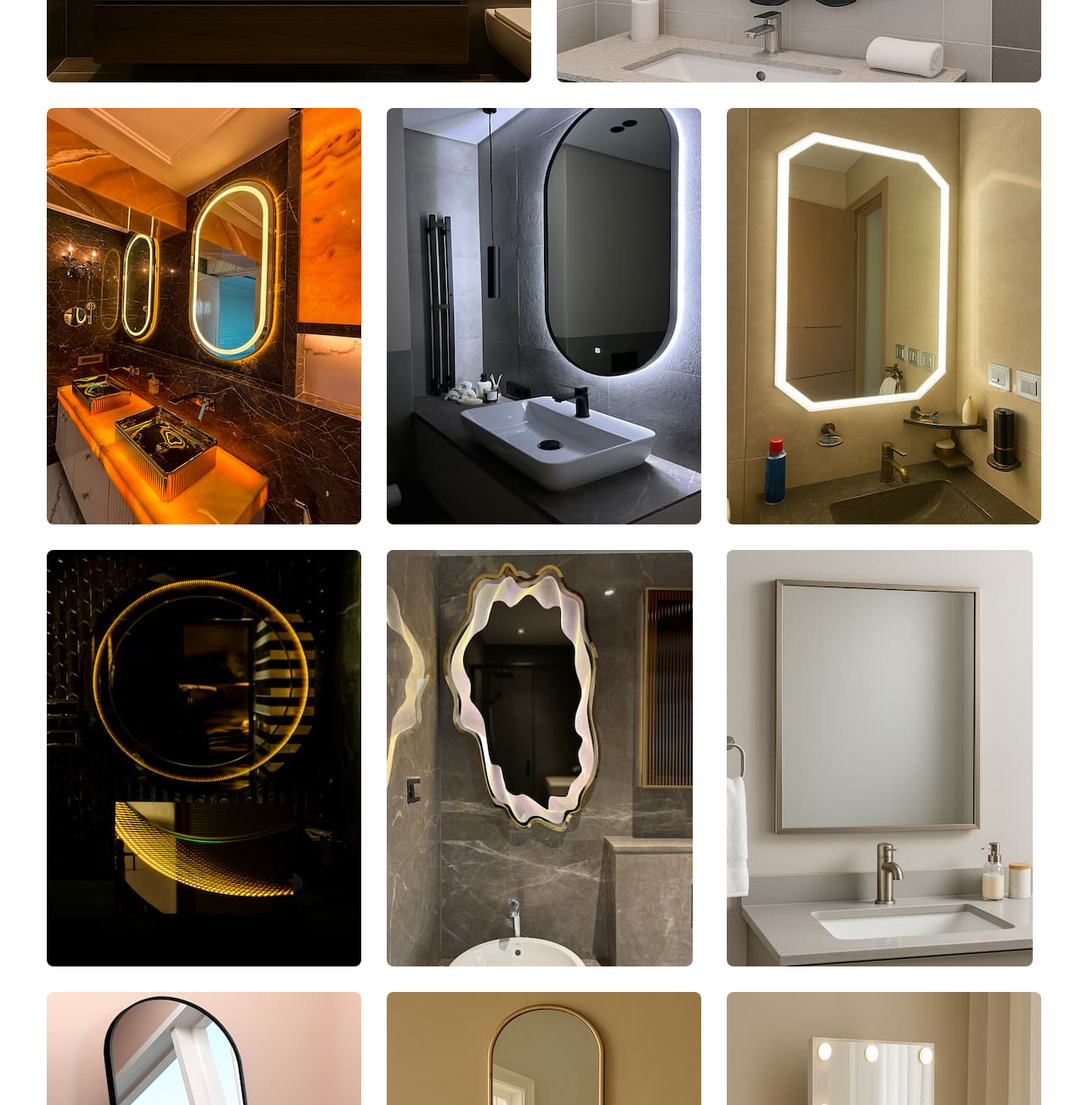
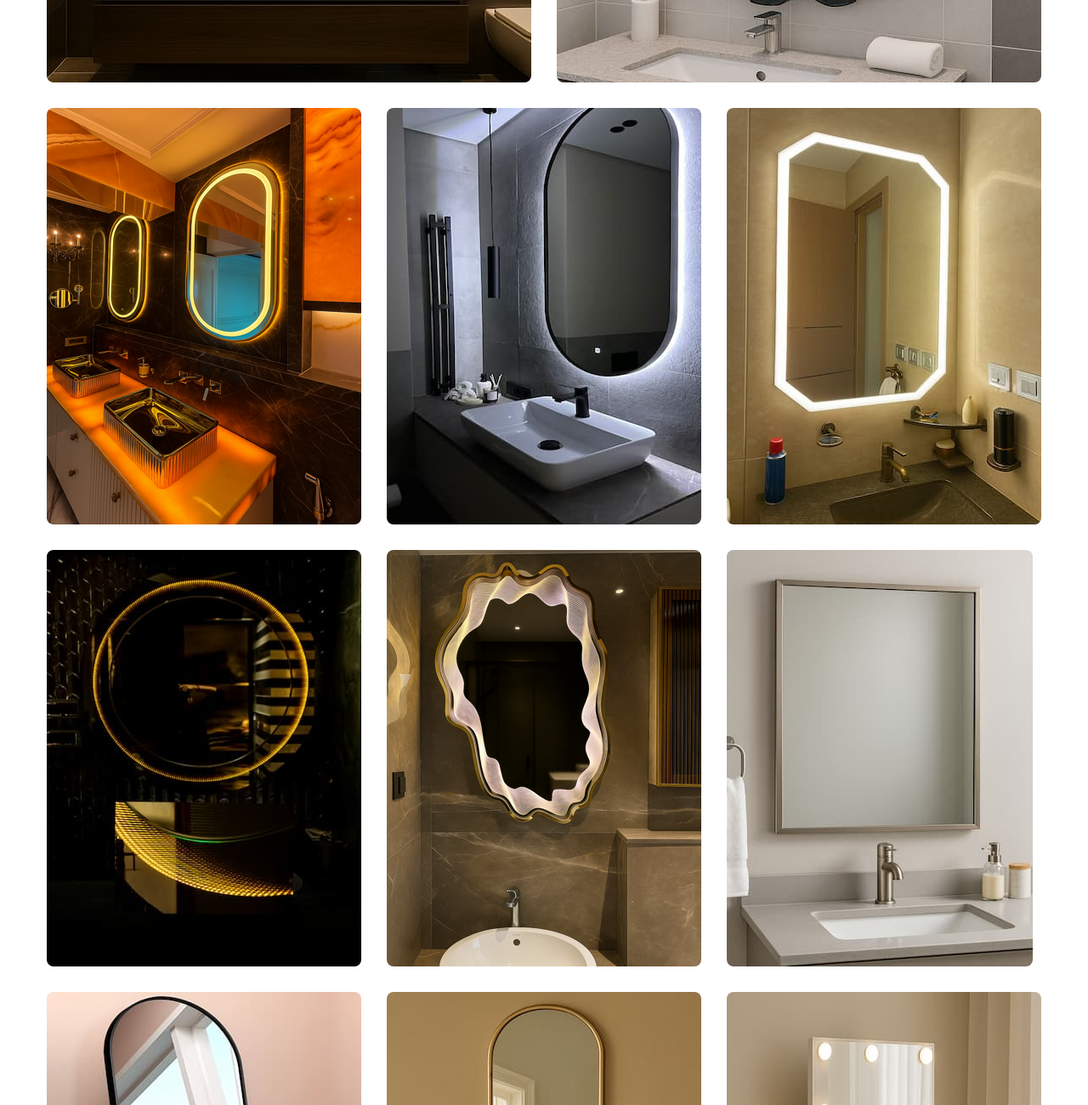
Before and after one commit to CodingCirlce/Royal_Glass_NX, a plain HTML site: page products.html in a window 1280 px wide. Shown: the part 1760-3060 px from the top of the page at 85% size. Drawn offline with Linux system fonts and the light colour scheme; a web font is replaced by a local one.

Commit message:
updated the image quality

```diff
--- a/products.html
+++ b/products.html
@@ -198,7 +198,7 @@
                     <!-- Project Block -->
                     <div class="project-block all mix commercial col-lg-4 col-md-6 col-sm-12">
                         <div class="image-box">
-                            <figure class="image"><img src="images/products/Bathroom mirrors/370x490_2.jpg" alt=""></figure>
+                            <figure class="image"><img src="images/products/Bathroom mirrors/MirrorA (1).png" alt=""></figure>
                             <div class="overlay-box">
                                 <!-- <h4><a href="project-detail.html">Laxury Home <br>Project</a></h4> -->
                                 <div class="btn-box">
@@ -256,7 +256,7 @@
 
                     <div class="project-block all mix commercial col-lg-4 col-md-6 col-sm-12">
                         <div class="image-box">
-                            <figure class="image"><img src="images/products/Bathroom mirrors/amobea mirror.jpg" alt=""></figure>
+                            <figure class="image"><img src="images/products/Bathroom mirrors/MirrorC (1).png" alt=""></figure>
                             <div class="overlay-box">
                                 <!-- <h4><a href="project-detail.html">Laxury Home <br>Project</a></h4> -->
                                 <div class="btn-box">
@@ -578,7 +578,7 @@
                     <!-- ==========================WALL PANELS======================================= -->
                     <div class="project-block all mix panels col-lg-4 col-md-6 col-sm-12">
                         <div class="image-box">
-                            <figure class="image"><img src="images/products/Wall panels/370x490_1.jpg" alt=""></figure>
+                            <figure class="image"><img src="images/products/Wall panels/MirrorB (1).png" alt=""></figure>
                             <div class="overlay-box">
                                 <!-- <h4><a href="project-detail.html">Laxury Home <br>Project</a></h4> -->
                                 <div class="btn-box">
```
Also changed, not shown: images/products/Bathroom mirrors/370x490_2.jpg (deleted), images/products/Bathroom mirrors/MirrorA (1).png (added), images/products/Bathroom mirrors/MirrorC (1).png (added), images/products/Wall panels/MirrorB (1).png (added).
